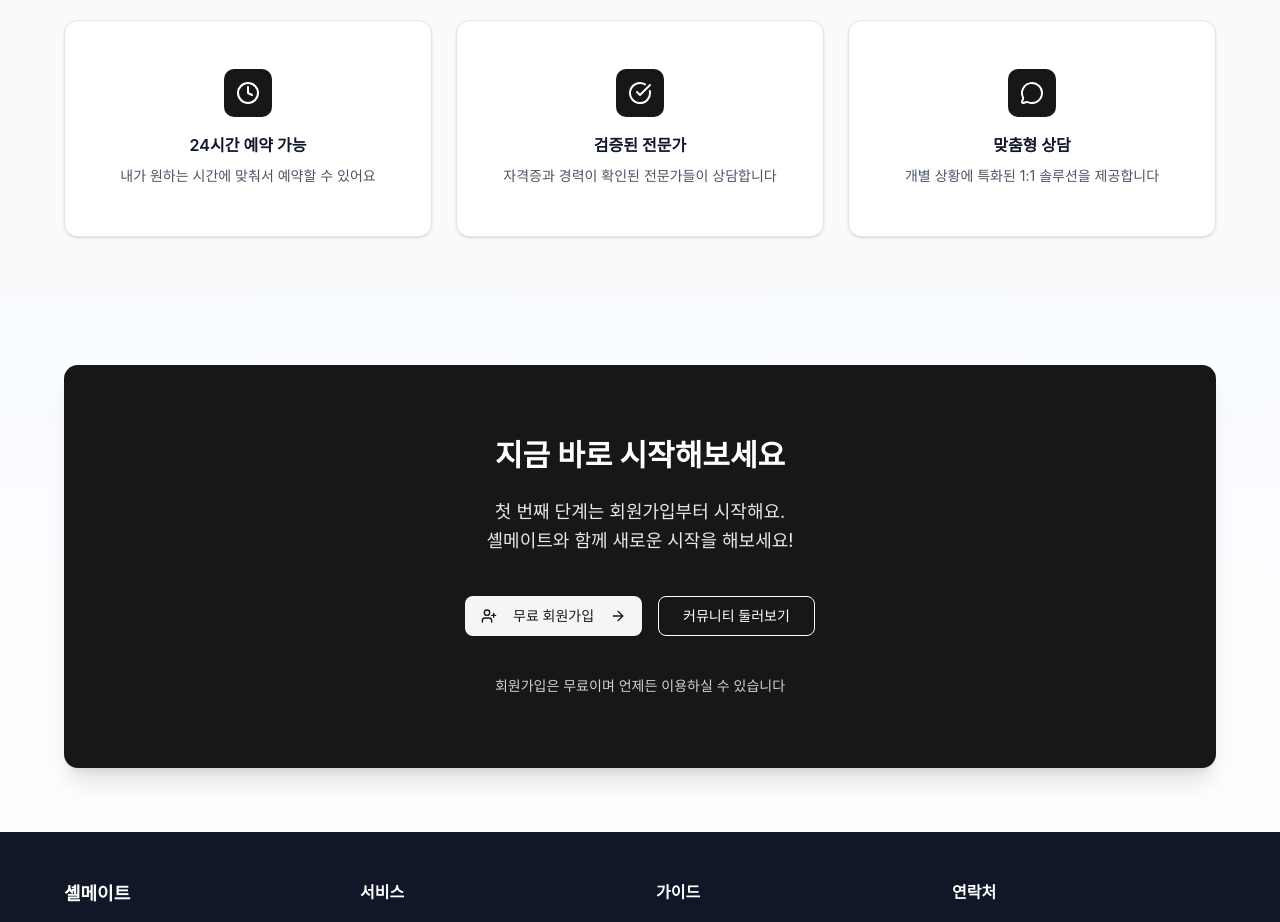
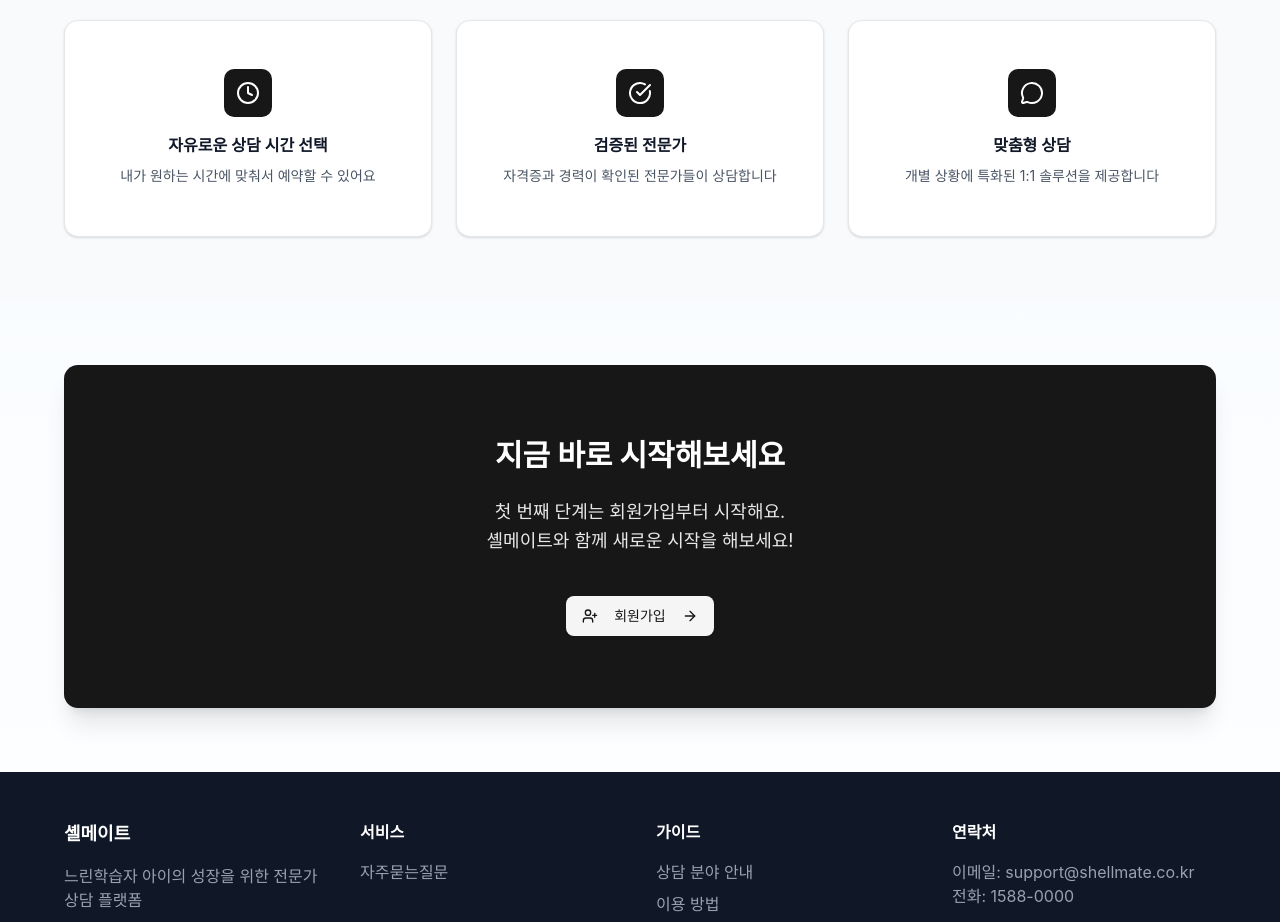
Before and after one commit to letsgoshellby/shellmate-web, a Next.js app: page /guide/how-to-use in a window 1280 px wide. Shown: the part 1020-1942 px from the top of the page. Built offline with nearby package versions, Linux system fonts and the light colour scheme; no server answers; a web font is replaced by a local one.

Commit message:
FEAT : 정적 페이지 상담 분야 수정

```diff
--- a/src/app/guide/how-to-use/page.js
+++ b/src/app/guide/how-to-use/page.js
@@ -84,7 +84,7 @@ export default function HowToUsePage() {
   const features = [
     {
       icon: Clock,
-      title: '24시간 예약 가능',
+      title: '자유로운 상담 시간 선택',
       description: '내가 원하는 시간에 맞춰서 예약할 수 있어요'
     },
     {
@@ -213,20 +213,17 @@ export default function HowToUsePage() {
                   <Link href="/signup">
                     <Button size="lg" variant="secondary" className="w-full sm:w-auto">
                       <UserPlus className="w-4 h-4 mr-2" />
-                      무료 회원가입
+                      회원가입
                       <ArrowRight className="w-4 h-4 ml-2" />
                     </Button>
                   </Link>
-                  <Link href="/community">
+                  {/* <Link href="/community">
                     <Button size="lg" variant="outline" className="w-full sm:w-auto bg-transparent border-white text-white hover:bg-white/20">
                       커뮤니티 둘러보기
                     </Button>
-                  </Link>
+                  </Link> */}
                 </div>
 
-                <p className="text-sm opacity-80 pt-4">
-                  회원가입은 무료이며 언제든 이용하실 수 있습니다
-                </p>
               </div>
             </CardContent>
           </Card>
```
